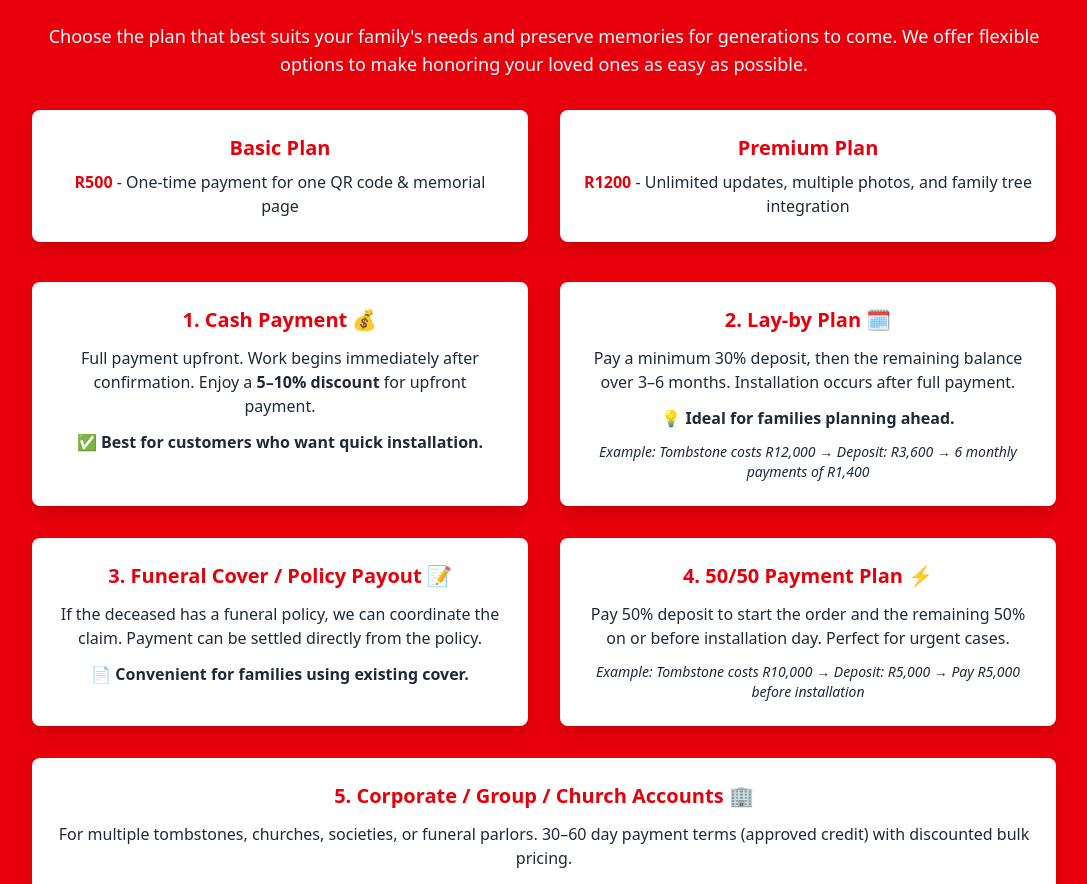
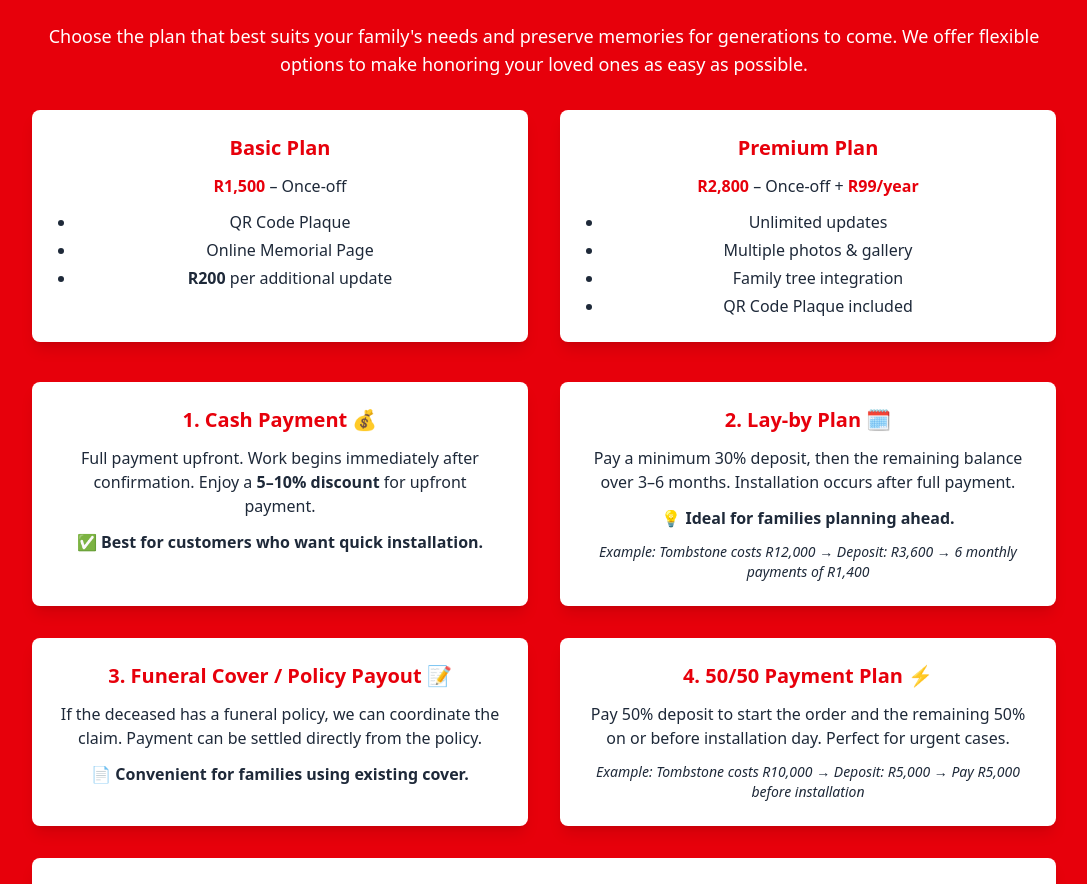
Before and after one commit to SidneyRamphalile/Khanyisa-Tombstones, a SvelteKit app: page / in a window 1280 px wide. Shown: the part 1774-2658 px from the top of the page, without its empty margins (96-1183 px from the left). Built offline with nearby package versions, Linux system fonts and the light colour scheme.

Commit message:
Pricing section update

```diff
--- a/src/routes/+page.svelte
+++ b/src/routes/+page.svelte
@@ -136,15 +136,36 @@
 
 <!-- Memorial Page Pricing -->
 <div class="grid grid-cols-1 md:grid-cols-2 gap-8 mt-6 text-gray-800">
-      <div class="bg-white p-6 rounded-lg shadow-lg space-y-2">
+
+  <!-- Basic Plan -->
+  <div class="bg-white p-6 rounded-lg shadow-lg space-y-3">
     <h3 class="text-xl font-bold text-red-600">Basic Plan</h3>
-        <p><span class="font-semibold text-red-600">R500</span> - One-time payment for one QR code & memorial page</p>
+    <p>
+      <span class="font-semibold text-red-600">R1,500</span> – Once-off
+    </p>
+    <ul class="list-disc ml-5 space-y-1">
+      <li>QR Code Plaque</li>
+      <li>Online Memorial Page</li>
+      <li><span class="font-semibold">R200</span> per additional update</li>
+    </ul>
   </div>
-      <div class="bg-white p-6 rounded-lg shadow-lg space-y-2">
+
+  <!-- Premium Plan -->
+  <div class="bg-white p-6 rounded-lg shadow-lg space-y-3">
     <h3 class="text-xl font-bold text-red-600">Premium Plan</h3>
-        <p><span class="font-semibold text-red-600">R1200</span> - Unlimited updates, multiple photos, and family tree integration</p>
+    <p>
+      <span class="font-semibold text-red-600">R2,800</span> – Once-off + <span class="font-semibold text-red-600">R99/year</span>
+    </p>
+    <ul class="list-disc ml-5 space-y-1">
+      <li>Unlimited updates</li>
+      <li>Multiple photos & gallery</li>
+      <li>Family tree integration</li>
+      <li>QR Code Plaque included</li>
+    </ul>
   </div>
+
 </div>
+
 
     <!-- Detailed Payment Plans -->
     <div class="grid gap-8 md:grid-cols-2 mt-10 text-gray-800">
```
Lines whose indentation alone changed are shown as unchanged.
